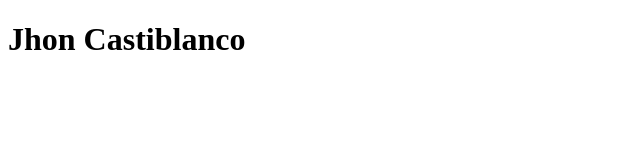
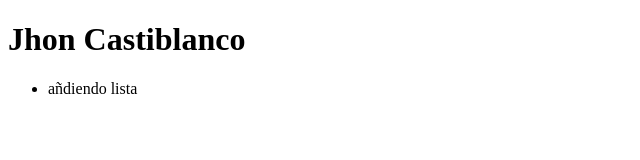
Before and after one commit to Jjcastiblanco/Colaboration, a plain HTML site: page index.html in a window 1280 px wide. Shown: the whole page, without its empty margins (0-640 px from the left). Drawn offline with Linux system fonts and the light colour scheme.

Commit message:
añdiendo Lista

```diff
--- a/index.html
+++ b/index.html
@@ -8,5 +8,11 @@
 </head>
 <body>
     <h1> Jhon Castiblanco</h1>
+
+    <ul>
+        <li>
+            añdiendo lista
+        </li>
+    </ul>
 </body>
 </html>
```
